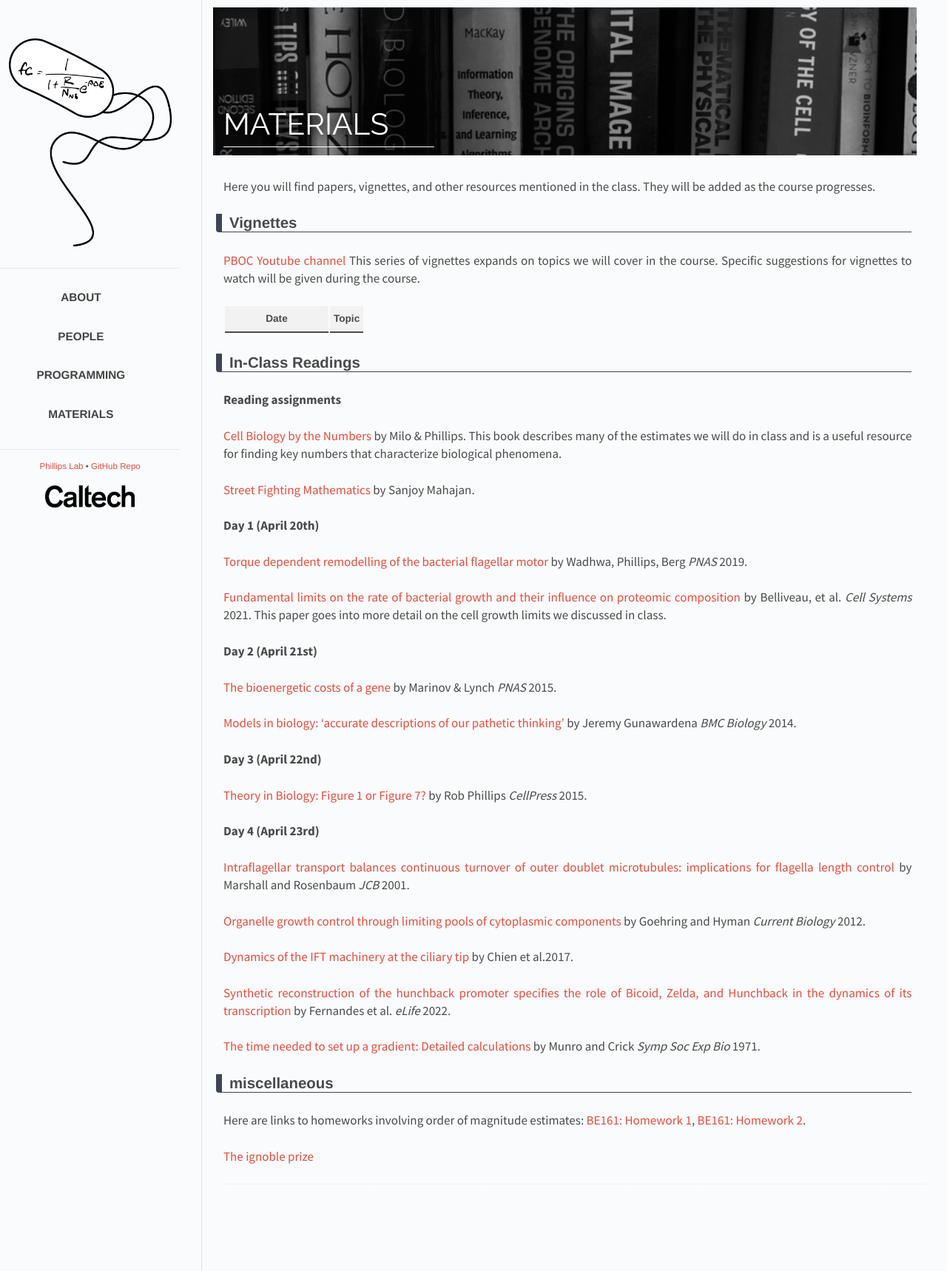
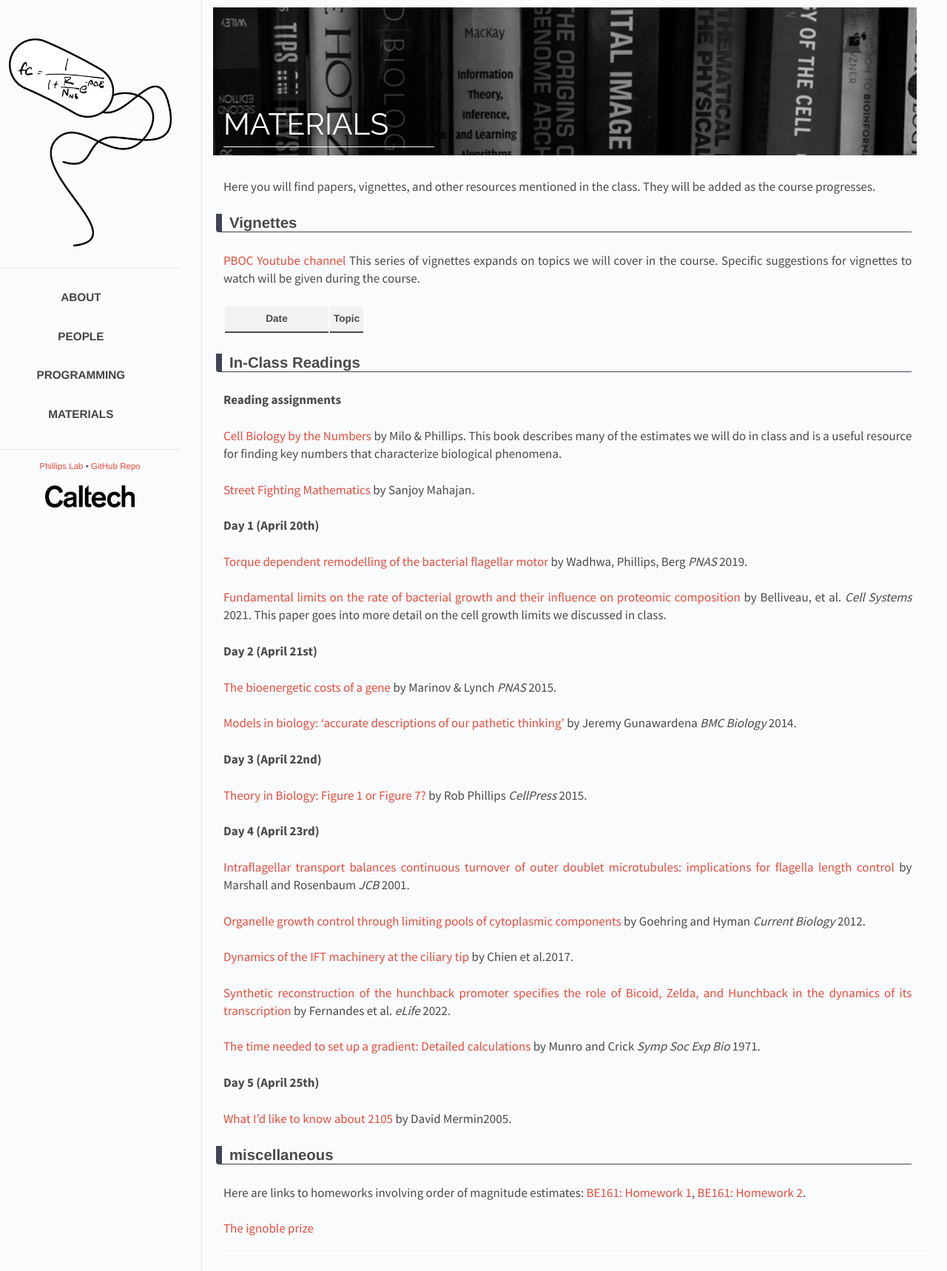
Before and after one commit to RPGroup-PBoC/pboc22_heidelberg, a Jekyll site: the page built from _posts/2022-01-28-materials.md, in a window 1280 px wide. Shown: the whole page at 74% size. Built offline with Jekyll 4.4.1, drawn with Linux system fonts in a browser that asks for light colours.

Commit message:
added mermin talk

```diff
--- a/_data/papers.yaml
+++ b/_data/papers.yaml
@@ -72,6 +72,12 @@ Day 4 (April 23rd):
    journal: "Symp Soc Exp Bio"
    year: "1971"
    link: "http://rpdata.caltech.edu/courses/heidelberg_22/open_data/GradientTime_crick.pdf"
+
+Day 5 (April 25th):
+ - title: "What I'd like to know about 2105"
+   author: "David Mermin"
+   year: "2005"
+   link: "https://www.lassp.cornell.edu/mermin/talk1.pdf"
 
 # Day 1 (September 9th):
 #   - title: "The biomass distribution on Earth"
```
